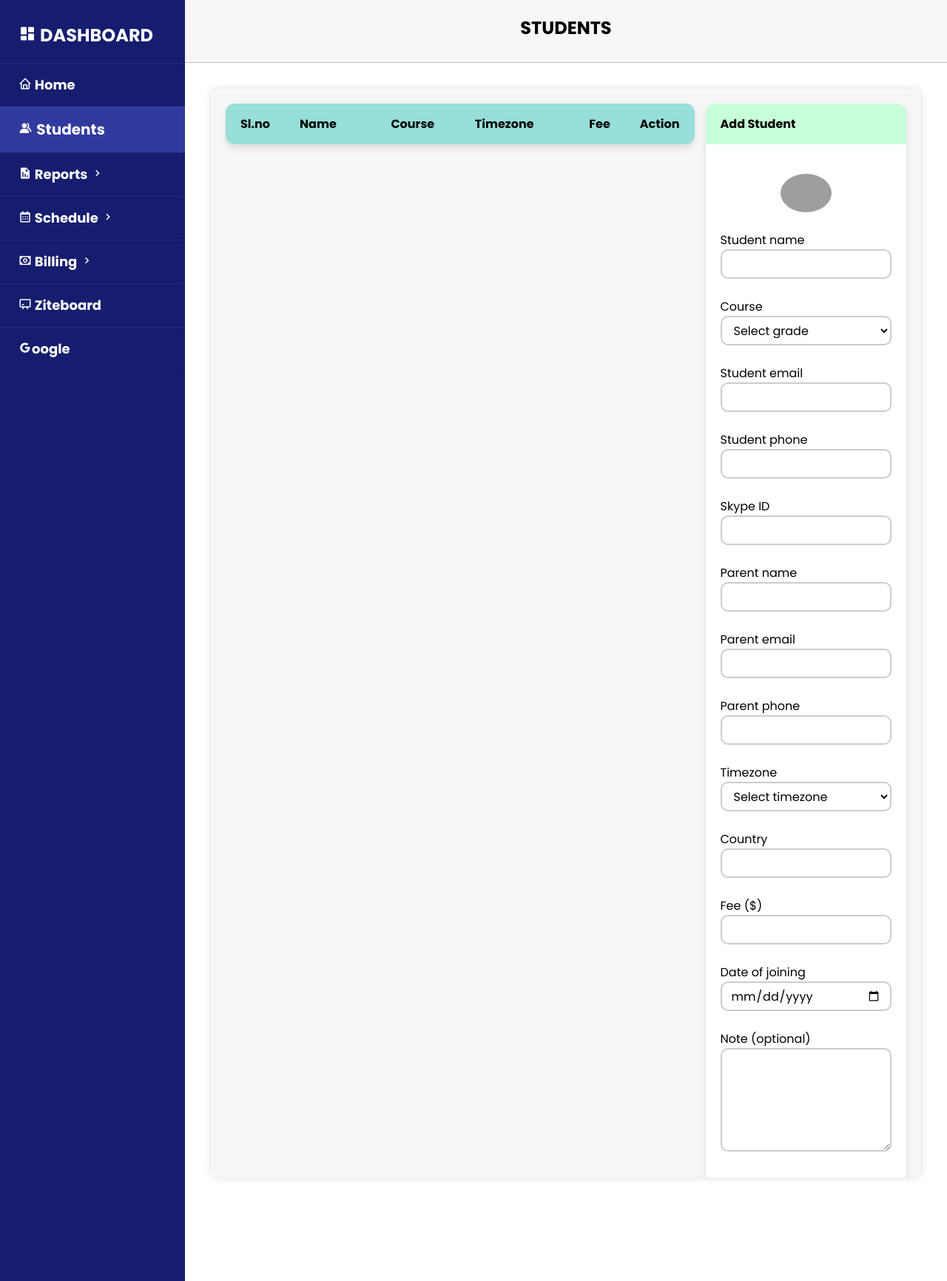
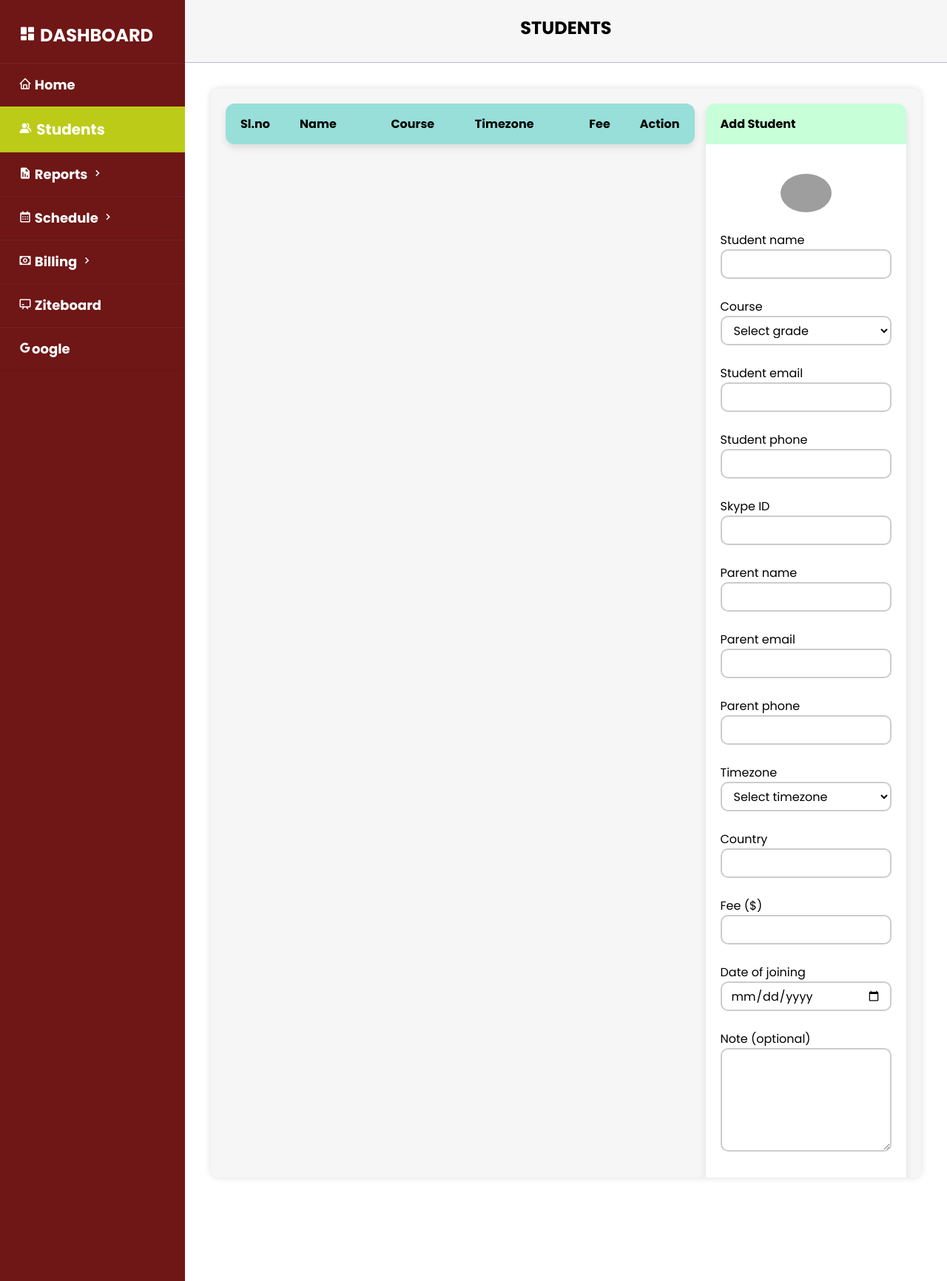
Before and after one commit to Hiox2402/tuisyen, a PHP site: page /PROJECT/students/student.php in a window 1280 px wide. Shown: the whole page at 74% size. Run offline with PHP 8.4, Linux system fonts and the light colour scheme; data that the repository does not hold is empty; grey boxes are pictures that could not be loaded.

Commit message:
done edit

```diff
--- a/css/style.css
+++ b/css/style.css
@@ -25,7 +25,7 @@
     height: 100%;
     padding: 30px 0px;
     position: fixed;
-    background-color: #161D6F;
+    background-color: #6f1616;
 }
 .home .wrapper .menu h2{
     color: #fff;
@@ -87,7 +87,7 @@
     display: block;
 }
 .home .wrapper .menu ul li:hover{
-    background-color: #30399e;
+    background-color: #bccb17;
     transition: all 0.5s ease;
 
 }
@@ -96,7 +96,7 @@
     font-size: 20px;
 }
 .home .wrapper .menu ul .active, .home .wrapper .menu ul .active a{
-    background-color: #30399e;
+    background-color: #bccb17;
     font-size: 20px;
 }
 .home .wrapper .menu ul li:hover a{
--- a/db/config.php
+++ b/db/config.php
@@ -21,7 +21,7 @@ $payment = array(
 //course array
 
 $courses = array(
-    'Grade 4'             => "Grade 4",
+    'it'             => "it",
     'Grade 5'             => "Grade 5",
     'Grade 6'             => "Grade 6",
     'Grade 7'             => "Grade 7",
--- a/index.php
+++ b/index.php
@@ -150,7 +150,7 @@ while ($row = mysqli_fetch_assoc($result1)) {
                         </div>
                         <i class='bx bx-error ico five'></i>
                         </div>
-                        <div class="box">
+                        <!--<div class="box">
                         <div class="right-side">
                             <div class="box-topic">Income</div>
                             <div class="number"><?php
@@ -170,7 +170,7 @@ while ($row = mysqli_fetch_assoc($result1)) {
                             </div>
                         </div>
                         <i class='bx bx-wallet-alt ico four' ></i>
-                        </div>
+                        </div>-->
                     </div>
 
                     <!-- <div id="chartContainer" style="height: 370px; width: 100%;"></div> -->
```
Also changed, not shown: report/progress.php (+2 -5 lines).
